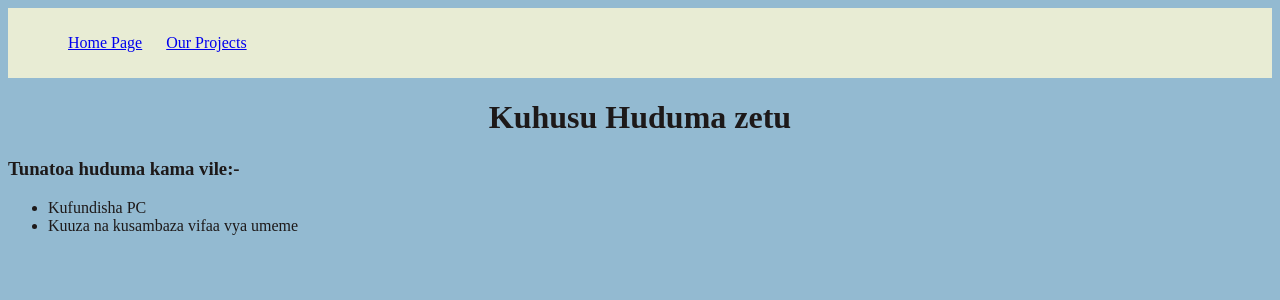
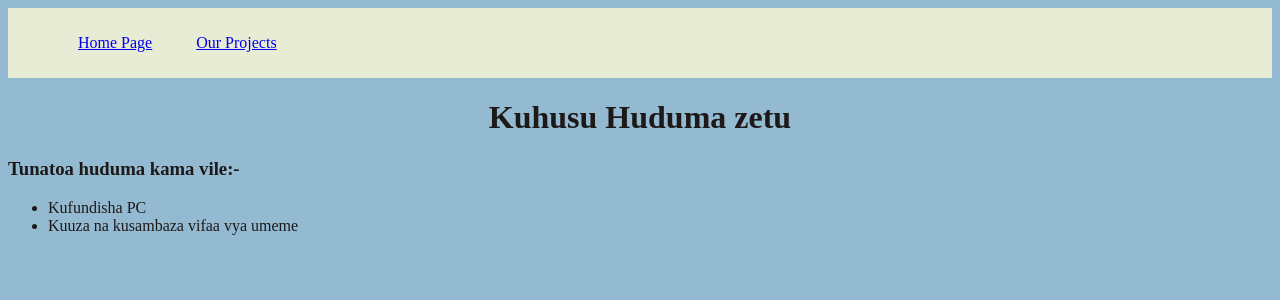
Before and after one commit to willypaulpaul87-dot/Paul-project, a PHP site: page /about.html in a window 1280 px wide. Shown: the top 300 px of the page. Run offline with PHP 8.4, Linux system fonts and the light colour scheme.

Commit message:
modified

```diff
--- a/Mr Paul Tech Projects/html/project.css
+++ b/Mr Paul Tech Projects/html/project.css
@@ -7,9 +7,7 @@ nav{
     padding: 10px;
 }
 nav a{
-    padding: 10;
-    justify-content: space-between;
-    align-items:center;
+    padding: 20;
 }
 .nav-manu {
     justify-content: space-between;
```
